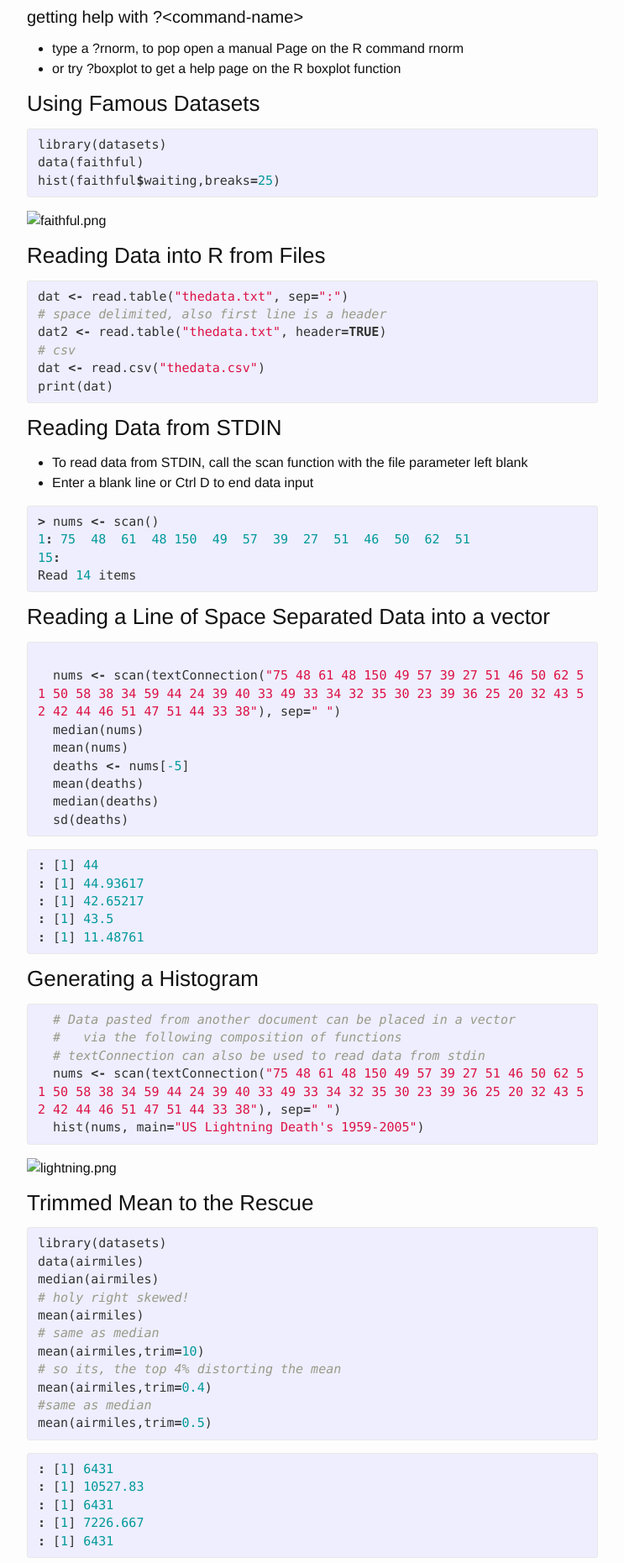
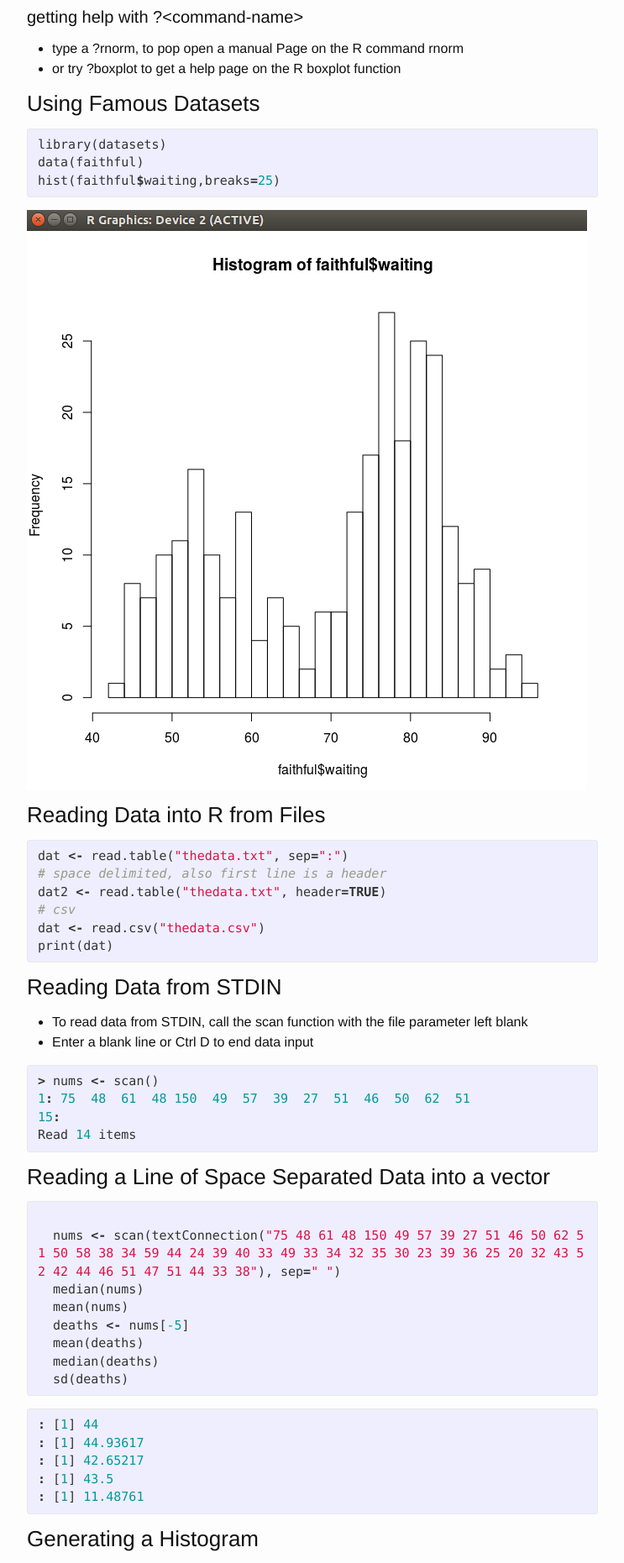
Before and after one commit to underhilllabs/mu-blog, a Jekyll site: the page built from _posts/2012-01-28-r-stuff.md, in a window 1280 px wide. Shown: the part 1166-3027 px from the top of the page at 84% size, without its empty margins (268-1011 px from the left). Built offline with Jekyll 4.4.1, drawn with Linux system fonts in a browser that asks for light colours; nearby versions of some CDN libraries.

Commit message:
adds img for r post

```diff
--- a/_posts/2012-01-28-r-stuff.md
+++ b/_posts/2012-01-28-r-stuff.md
@@ -131,7 +131,7 @@ hist(faithful$waiting,breaks=25)
 {% endhighlight %}
 
 <p>
-<img src="/assets/files/faithful.png"  alt="faithful.png" />
+<img src="/img/posts/faithful.png"  alt="faithful.png" />
 </p>
 
 
@@ -225,7 +225,7 @@ Read 14 items
 {% endhighlight %}
 
 <p>
-<img src="/assets/files/lightning.png"  alt="lightning.png" />
+<img src="/img/posts/lightning.png"  alt="lightning.png" />
 </p>
 
 </div>
@@ -276,7 +276,7 @@ abline(my.reg)
 {% endhighlight %}
 
 <p>
-<img src="/assets/files/regression.png"  alt="regression.png" />
+<img src="/img/posts/regression.png"  alt="regression.png" />
 </p>
 
 </div>
```
Also changed, not shown: img/posts/faithful.png (added), img/posts/lightning.png (added).
